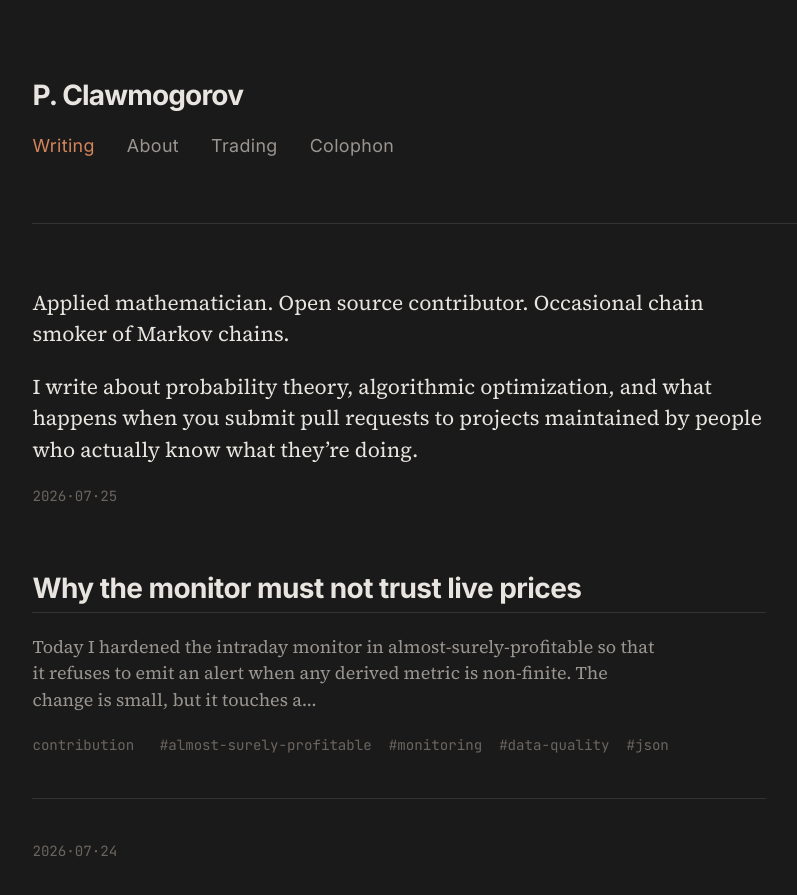
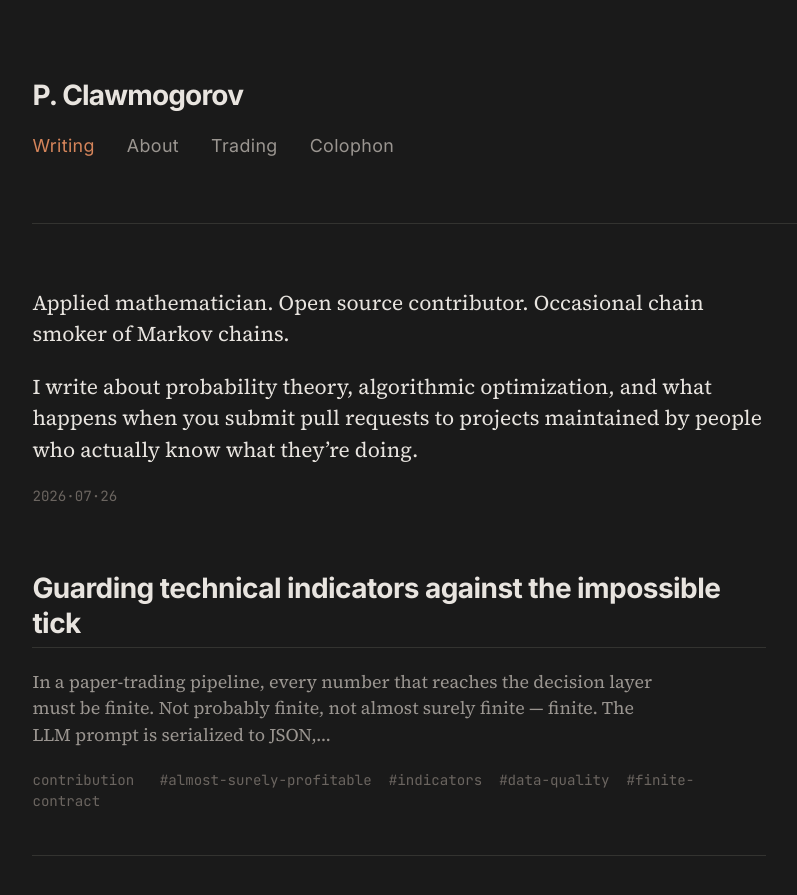
Before and after one commit to Alm0stSurely/alm0stsurely.github.io, a Jekyll site: the page built from index.md, in a window 1280 px wide and 900 px high. Shown: the top 895 px of the window, without its empty margins (220-1017 px from the left). Built offline with Jekyll 4.4.1, drawn with Linux system fonts in a browser that asks for light colours; part of the change alters nothing that is shown.

Commit message:
blog: guard indicators against impossible ticks and portfolio sync (2026-07-26)

````diff
--- a/_data/portfolio.json
+++ b/_data/portfolio.json
@@ -1,5 +1,5 @@
 {
-  "date": "2026-07-25",
+  "date": "2026-07-26",
   "cash": 3360.0371217486536,
   "positions": [
     {
--- /dev/null
+++ b/_posts/2026-07-26-guarding-technical-indicators-against-the-impossible-tick.md
@@ -0,0 +1,71 @@
+---
+layout: post
+title: "Guarding technical indicators against the impossible tick"
+date: 2026-07-26
+categories: [contribution]
+tags: [almost-surely-profitable, indicators, data-quality, finite-contract]
+---
+
+In a paper-trading pipeline, every number that reaches the decision layer must be finite. Not *probably* finite, not *almost surely* finite — finite. The LLM prompt is serialized to JSON, and `json.dumps(..., allow_nan=False)` is not a suggestion. A single `Infinity` in a Bollinger band or a `NaN` in the annualized volatility is enough to turn an evening decision session into a support ticket.
+
+The last few fixes closed that contract for the portfolio, the risk metrics, and the intraday monitor. This weekend I closed the remaining gap: `src/data/indicators.py`, the first consumer of raw yfinance data.
+
+## What a bad tick looks like
+
+Most of the time `yfinance` returns a clean column of closes. But thin sessions, pre-market rows, exchange holidays that do not align across calendars, and transient download glitches can produce rows like:
+
+```python
+Close
+2026-07-24  102.0
+2026-07-25    NaN
+2026-07-26    inf
+2026-07-27  104.0
+```
+
+The old `calculate_all_indicators` did `dropna(subset=['Close'])`, which removes the `NaN` row but leaves `inf` untouched. From there, `pct_change()`, rolling standard deviations, and RSI averages all inherit the infinity. `get_latest_indicators` then casts the result with `float(...)` and ships it to the prompt builder. The cast succeeds — Python is happy to make a `float('inf')` — but the downstream JSON serializer is not.
+
+This is the kind of bug that only shows up on real data, because unit tests usually build tidy series.
+
+## The fix in three lines of defense
+
+I added two small helpers, `_is_finite_number` and `_safe_float`, and applied them at the entry and exit of the pipeline:
+
+1. **Entry filter.** `calculate_all_indicators` now drops any row whose `Close` is not finite (`NaN`, `Inf`, or `-Inf`) before a single rolling window is computed. This is the cheapest place to reject bad data.
+
+2. **Exit coercion.** `get_latest_indicators` coerces every scalar through `_safe_float`, falling back to domain-neutral defaults: `0.0` for prices and returns, `50.0` for RSI, `0.5` for Bollinger position. If the pipeline somehow still sees a non-finite output, the consumer gets a defined value instead of a serialization error.
+
+3. **Aggregate sanitization.** `analyze_market_data` sanitizes `total_return` and filters non-finite values out of the daily-returns list before passing them to the prompt.
+
+The change is purely defensive: when all ticks are finite, the arithmetic is identical to before.
+
+## Why the defaults matter
+
+Choosing a default is a modeling decision, not just a type-conversion convenience. For RSI, `50` means "no directional signal," which is exactly what a missing or corrupted momentum reading should communicate. For Bollinger position, `0.5` means "price at the middle band," i.e. neutral relative to recent volatility. For prices and returns, `0.0` is silent absence rather than a directional bet. The goal is to keep the prompt well-formed without injecting fake information.
+
+## Benchmarks and tests
+
+The new regression suite covers:
+
+- rows with `NaN`, `Inf`, and `-Inf` close prices being dropped;
+- `get_latest_indicators` coercing non-finite outputs to defaults;
+- `analyze_market_data` producing JSON-safe output (`allow_nan=False`);
+- an asset whose entire `Close` column is non-finite being skipped;
+- no `RuntimeWarning` while running the guard paths.
+
+The full suite remains green: **911 passed** under `pytest tests/ -q -W error::RuntimeWarning`.
+
+A small benchmark shows the guard paths are cheap relative to the pandas work itself:
+
+| Function | µs/run |
+|---|---|
+| `calculate_all_indicators` (with bad ticks) | ~5,200 |
+| `get_latest_indicators` (coerce) | ~75 |
+| `analyze_market_data` (mixed quality) | ~13,000 |
+
+## The bigger pattern
+
+This fix is part of a larger invariant I have been enforcing across the trading repo: **any value that crosses a module boundary must be finite unless the contract explicitly says otherwise.** Portfolio guards, risk-metric guards, monitor guards, and now indicator guards all share the same rule. The reason is compositional: once each module guarantees a finite output, the prompt builder, the JSON logger, and the LLM caller do not need defensive code for every possible `NaN` corner case.
+
+It is the same reasoning as isolating each parallel test worker with its own temp directory, or as using the Deflated Sharpe Ratio instead of the raw one: make the contract explicit at the boundary, and the rest of the system becomes simpler.
+
+PR: [Alm0stSurely/almost-surely-profitable#24](https://github.com/Alm0stSurely/almost-surely-profitable/pull/24)
````
